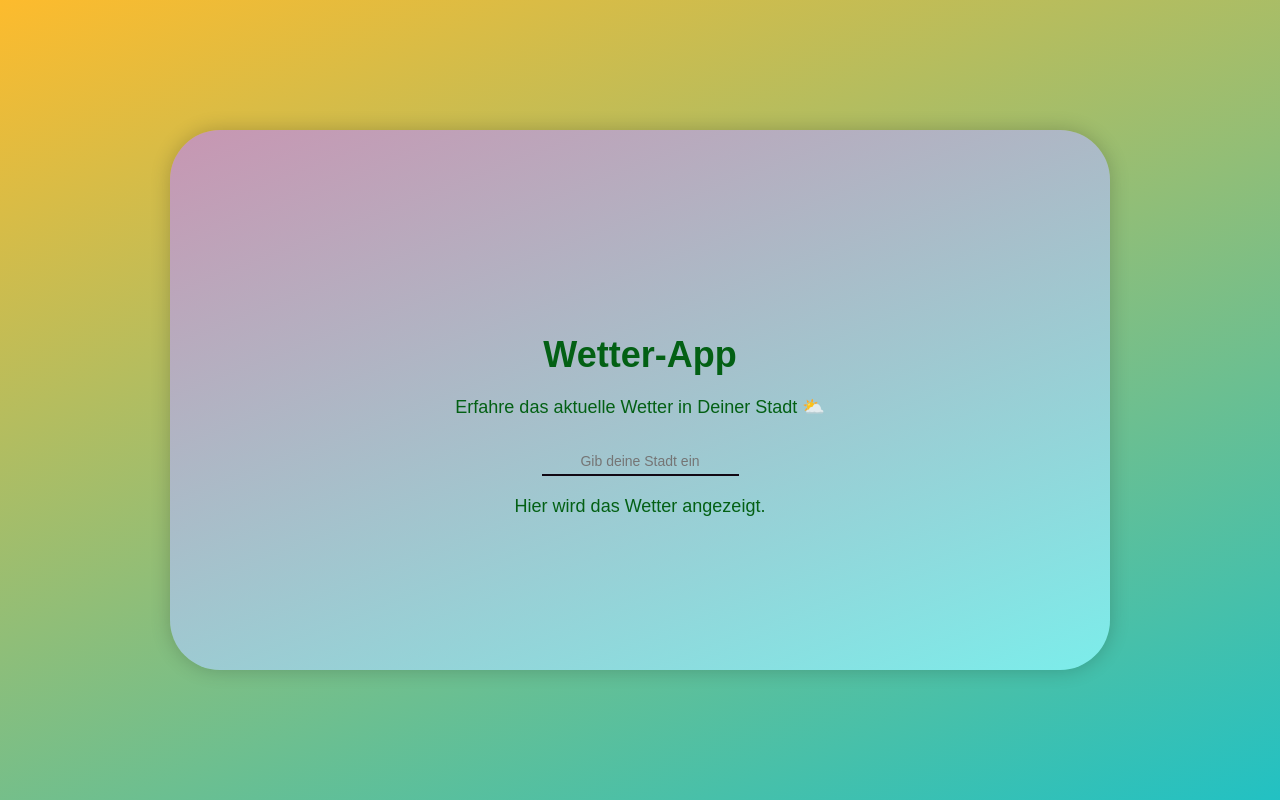
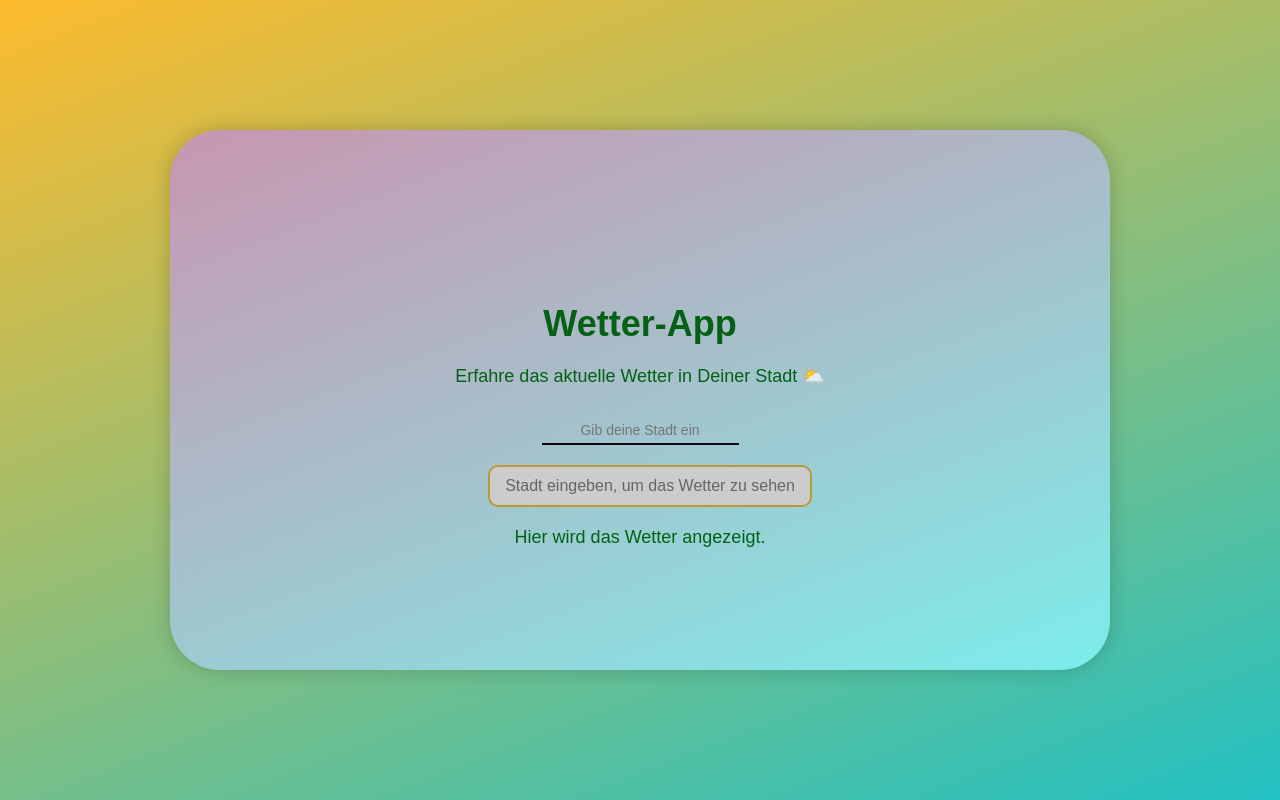
Before and after one commit to StangeArel/vue-weather-app, a Vue app: page / in a window 1280 px wide. Built offline with nearby package versions, Linux system fonts and the light colour scheme.

Commit message:
🔧 computed: Dynamische Anzeige des Stadtnamens eingeführt

```diff
--- a/src/App.vue
+++ b/src/App.vue
@@ -4,6 +4,11 @@ export default {
     return {
       city: ""
     };
+  },
+  computed: {
+    cityName() {
+      return "✻" + this.city + "✻"
+    }
   }
 }
 
@@ -12,9 +17,10 @@ export default {
 <template>
   <div class="wrapper">
     <h1>Wetter-App</h1>
-    <p>Erfahre das aktuelle Wetter in {{ city == "" ? "Deiner Stadt ⛅️" : city }}</p>
+    <p>Erfahre das aktuelle Wetter in {{ city == "" ? "Deiner Stadt ⛅️" : cityName }}</p>
     <input v-model="city" type="text" placeholder="Gib deine Stadt ein" />
-    <button v-show="city != ''">Wetter anzeigen</button>
+    <button v-if="city != ''">Wetter anzeigen</button>
+    <button v-else disabled>Stadt eingeben, um das Wetter zu sehen</button>
     <p>Hier wird das Wetter angezeigt.</p>
   </div>
 </template>
@@ -77,6 +83,12 @@ export default {
   font-size: 16px;
 }
 
+.wrapper button:disabled {
+  background: #ccc;
+  color: #666;
+  cursor: not-allowed;
+}
+
 .wrapper button:hover {
   transform: scale(1.1) translateY(-5px);
 }
```
